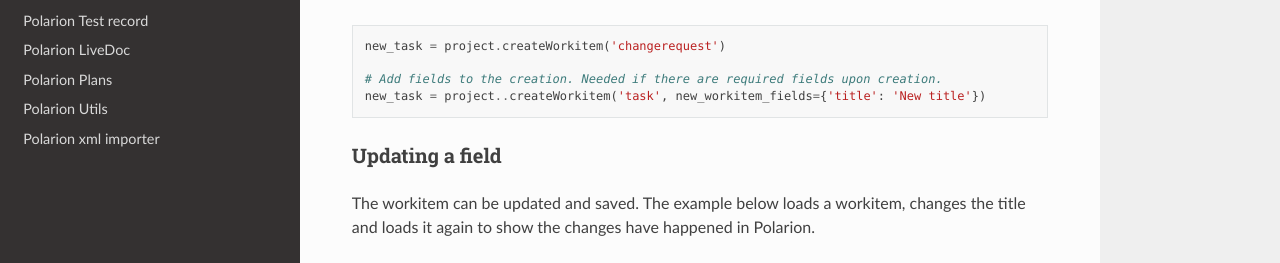
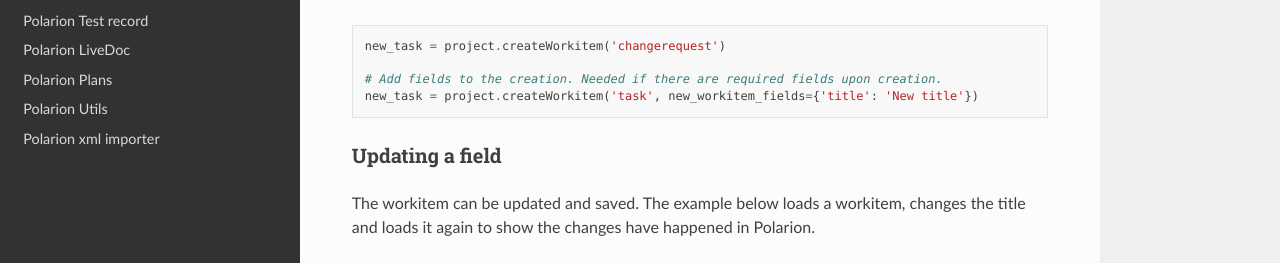
Before and after one commit to jesper-raemaekers/python-polarion, a Sphinx documentation site: the page built from docs/workitem.rst, in a window 1280 px wide and 900 px high. Shown: the part 338-601 px from the top of the window. Built offline with Sphinx 7.4.7 and the Read the Docs theme 2.0.0, drawn with Linux system fonts in a browser that asks for light colours.

```diff
--- a/docs/workitem.rst
+++ b/docs/workitem.rst
@@ -17,7 +17,7 @@ A new workitem can be created using :func:`~Project.createWorkitem`.
     new_task = project.createWorkitem('changerequest')
 
     # Add fields to the creation. Needed if there are required fields upon creation.
-    new_task = project..createWorkitem('task', new_workitem_fields={'title': 'New title'})
+    new_task = project.createWorkitem('task', new_workitem_fields={'title': 'New title'})
 
 Updating a field
 ^^^^^^^^^^^^^^^^
```
